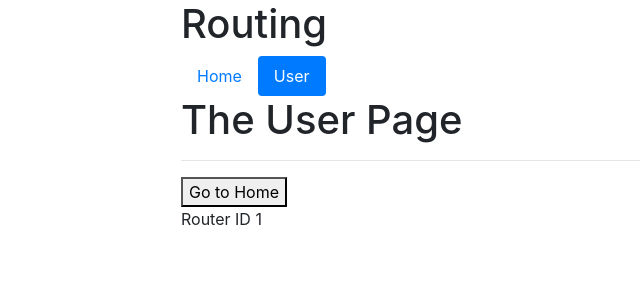
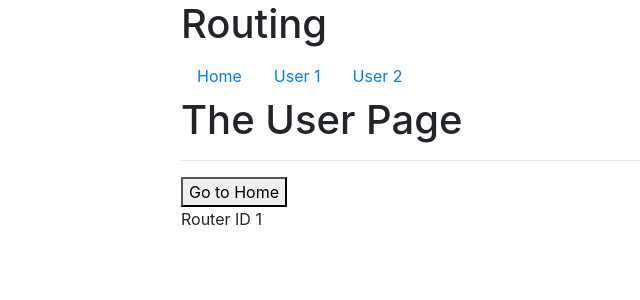
Before and after one commit to kratos619/vueapp, a Vue app: page /user/1 in a window 1280 px wide. Shown: the top 300 px of the page, without its empty margins (189-829 px from the left). Built offline with nearby package versions, Linux system fonts and the light colour scheme; what vue-resource would draw is missing.

Commit message:
solve paravameter read problem

```diff
--- a/src/components/user/Header.vue
+++ b/src/components/user/Header.vue
@@ -5,7 +5,10 @@
         <router-link exact class="nav-link" to="/">Home</router-link>
       </li>
       <li class="nav-item">
-        <router-link class="nav-link" to="/user">User</router-link>
+        <router-link class="nav-link" to="/user/11">User 1</router-link>
+      </li>
+      <li class="nav-item">
+        <router-link class="nav-link" to="/user/111">User 2</router-link>
       </li>
     </ul>
   </div>
--- a/src/components/user/User.vue
+++ b/src/components/user/User.vue
@@ -14,6 +14,11 @@ export default {
       id: this.$route.params.id
     };
   },
+  watch: {
+    $route(to, from) {
+      this.id = to.params.id;
+    }
+  },
   methods: {
     navigateToHome() {
       this.$router.push("/");
```
